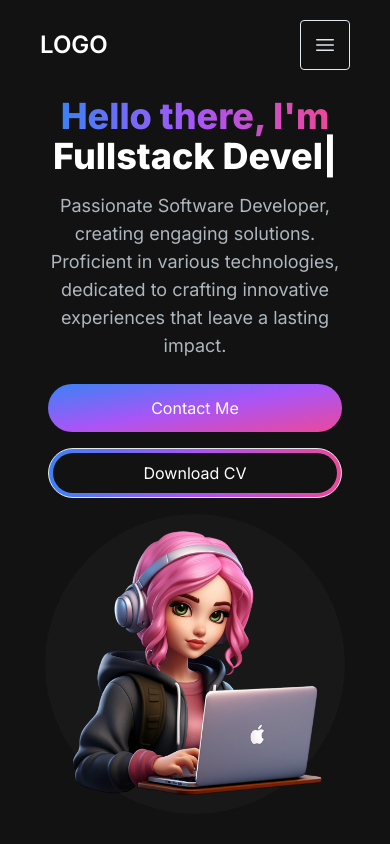
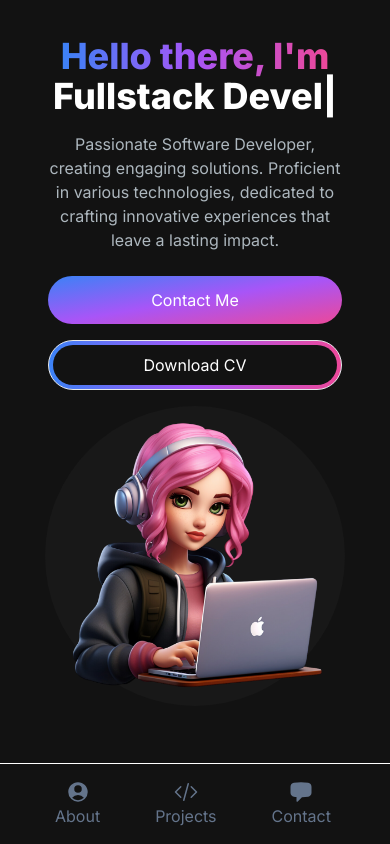
Before and after one commit to TharunBalaji2004/nextjs-developer-portfolio, a Next.js app: page / in a window 390 px wide. Built offline with nearby package versions, Linux system fonts and the light colour scheme.

Commit message:
Added Bottom Navbar

```diff
--- a/src/app/page.js
+++ b/src/app/page.js
@@ -1,15 +1,15 @@
+import BottomNavBar from "@/components/BottomNavBar";
 import HeroSection from "@/components/HeroSection";
 import NavBar from "@/components/NavBar";
-import Image from "next/image";
-
 
 export default function Home() {
   return (
     <main className="flex min-h-screen flex-col bg-[#121212]">
     <NavBar />
-      <div className="container mx-auto mt-20 py-4 px-12">
+      <div className="container mx-auto mt-5 py-4 px-12">
         <HeroSection />
       </div>
+    <BottomNavBar />
     </main>
   )
 }
--- /dev/null
+++ b/src/components/BottomNavBar.jsx
@@ -0,0 +1,41 @@
+import NavLink from "./NavLink";
+import { UserCircleIcon, CodeBracketIcon, ChatBubbleLeftIcon } from "@heroicons/react/24/solid"
+
+const navLinks = [
+    {
+        title: "About",
+        path: "#about",
+        icon: <UserCircleIcon className="h-6 w-6" />
+    },
+    {
+        title: "Projects",
+        path: "#projects",
+        icon: <CodeBracketIcon className="h-6 w-6" />
+    },
+    {
+        title: "Contact",
+        path: "#contact",
+        icon: <ChatBubbleLeftIcon className="h-6 w-6" />
+    }
+]
+
+const BottomNavBar = () => {
+    return (
+        <nav className="fixed bottom-0 left-0 right-0 z-10 bg-[#121212] bg-opacity-100 border-t border-white">
+            <div className="menu block sm:hidden md:w-auto" id="navbar">
+                <ul className="flex justify-evenly p-4 md:p-0 md:flex-row md:space-x-8 mt-0 ">
+                        {
+                            navLinks.map((link, index) => (
+                                <li key={index}>
+                                    <NavLink href={link.path} title={link.title} icon={link.icon} />
+                                </li>
+                            ))
+                        }
+                </ul>
+        </div>
+        </nav>
+    );
+}
+
+
+export default BottomNavBar;
--- a/src/components/HeroSection.jsx
+++ b/src/components/HeroSection.jsx
@@ -5,7 +5,7 @@ import { TypeAnimation } from 'react-type-animation';
 
 const HeroSection = () => {
     return(
-        <section>
+        <section className="sm:mt-20">
             <div className="grid grid-cols-1 sm:grid-cols-12">
             <div className="col-span-7 place-self-center text-center sm:text-left">
                 <h1 className="text-white mb-4 text-4xl lg:text-6xl font-extrabold">
@@ -27,7 +27,7 @@ const HeroSection = () => {
                     repeat={Infinity}
                     />
                 </h1>
-                    <p className="text-[#ADB7BE] text-lg mb-6 lg:text-xl">
+                    <p className="text-[#ADB7BE] text-md mb-6 sm:text-xl">
                     Passionate Software Developer, creating engaging solutions. Proficient in various technologies, dedicated to crafting innovative experiences that leave a lasting impact.
                     </p>
                     <div>
--- a/src/components/MenuOverlay.jsx
+++ /dev/null
@@ -1,17 +0,0 @@
-const MenuOverlay = ({ links }) => {
-    return (
-        <ul className="flex flex-col py-4 items-center">
-            {
-                links.map((link, index) => {
-                    return (
-                        <li key={index} className="py-2">
-                            <a href={link.path} className="text-lg text-slate-400 hover:text-white font-semibold">{link.title}</a>
-                        </li>
-                    )
-                })
-            }
-        </ul>
-    );
-}
-
-export default MenuOverlay;
--- a/src/components/NavBar.jsx
+++ b/src/components/NavBar.jsx
@@ -2,8 +2,6 @@
 import Link from "next/link";
 import React, {useState} from "react";
 import NavLink from "./NavLink";
-import { Bars3Icon, XMarkIcon } from "@heroicons/react/24/solid"
-import MenuOverlay from "./MenuOverlay";
 
 const navLinks = [
     {
@@ -21,26 +19,10 @@ const navLinks = [
 ]
 
 const NavBar = () => {
-
-    const [navbarOpen, setNavbarOpen] = useState(false);
-
     return (
-        <nav className="fixed top-0 left-0 right-0 z-10 bg-[#121212] bg-opacity-100">
+        <nav className="hidden sm:block fixed top-0 left-0 right-0 z-10 bg-[#121212] bg-opacity-100">
             <div className="flex flex-wrap items-center justify-between mx-auto px-10 py-5">
-                <Link href={"/"} className="text-2xl md:text-5xl text-white font-semibold">LOGO</Link>
-
-                {/* Mobile Menu */}
-                <div className="mobile-menu block md:hidden">
-                <button
-                    className="flex items-center p-3 border rounded border-slate-200 text-slate-200 hover:text-white hover:border-white"
-                    onClick={() => setNavbarOpen(!navbarOpen)}>
-                    {navbarOpen ? (
-                        <XMarkIcon className="h-6 w-6" />
-                    ) : (
-                        <Bars3Icon className="h-6 w-6" />
-                    )}
-                </button>
-                </div>
+                <Link href={"/"} className="text-xl md:text-3xl text-white font-semibold">THARUN BALAJI</Link>
 
                 {/* Desktop Menu */}
                 <div className="menu hidden md:block md:w-auto" id="navbar">
@@ -55,13 +37,6 @@ const NavBar = () => {
                     </ul>
                 </div>
             </div>
-
-            {/* Mobile Menu Overlay */}
-            { navbarOpen ?
-            <div className="md:hidden">
-                <MenuOverlay links={navLinks} />
-            </div>
-            : null }
         </nav>
     )
 }
--- a/src/components/NavLink.jsx
+++ b/src/components/NavLink.jsx
@@ -1,11 +1,14 @@
 import Link from "next/link";
 
-const NavLink = ({ href, title }) => {
+const NavLink = ({ href, title, icon }) => {
     return (
         <Link
         href={href}
-        className="block py-2 pl-3 pr-4 test-[#ADB7BE] sm:text-small rounded md:p-0 text-slate-500 hover:text-white">
-            {title}
+        className="block pl-3 pr-4 test-[#ADB7BE] sm:text-small rounded md:p-0 text-slate-500 hover:text-white">
+            <div className="flex flex-col items-center">
+                {icon}
+                <span>{title}</span>
+            </div>
         </Link>
     );
 }
```
